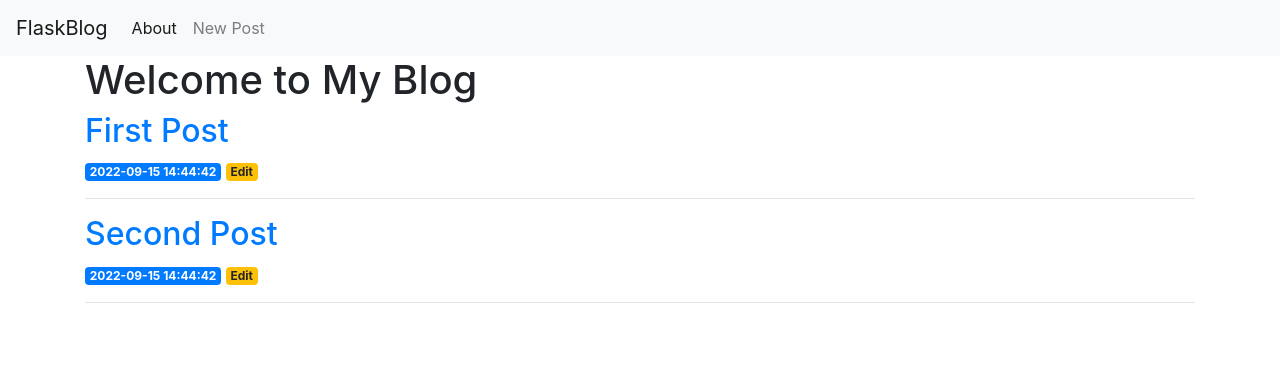
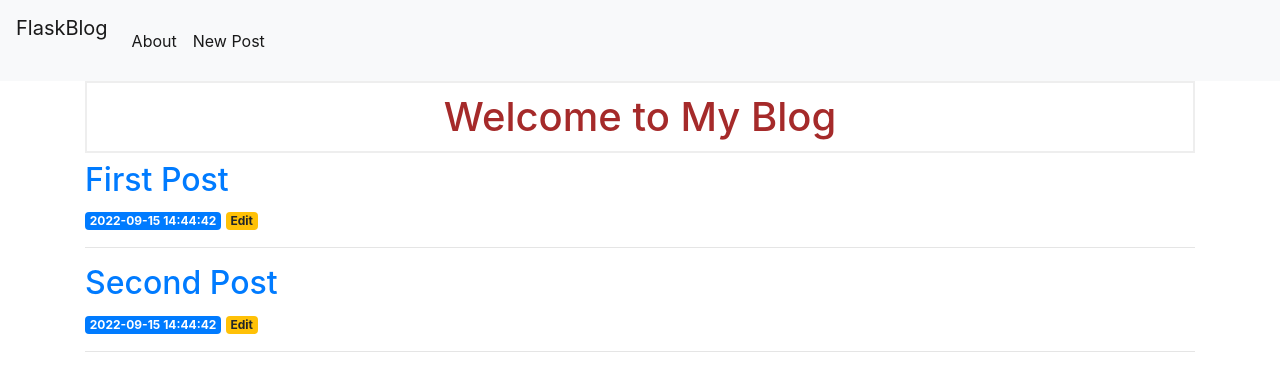
Before and after one commit to cce2955/flask-development, a Flask app: page / in a window 1280 px wide. Shown: the top 391 px of the page. Run offline with Flask 2, Linux system fonts and the light colour scheme; data comes from the database, SQL or seed files in the repository; some libraries are stand-ins or nearby versions.

Commit message:
navbar fluff

```diff
--- a/static/css/style.css
+++ b/static/css/style.css
@@ -1,6 +1,19 @@
+.show:hover+.hide {
+    display: block;
+    color: blue;
+}
+
+.hide {
+    display: none;
+}
+
 h1 {
     border: 2px #eee solid;
     color: brown;
     text-align: center;
     padding: 10px;
 }
+
+.resize {
+    height: 65px;
+}
--- a/templates/base.html
+++ b/templates/base.html
@@ -15,12 +15,13 @@
 			integrity="sha384-ggOyR0iXCbMQv3Xipma34MD+dH/1fQ784/j6cY/iJTQUOhcWr7x9JvoRxT2MZw1T"
 			crossorigin="anonymous"
 		/>
+		<link rel="stylesheet" type="text/css" href="static/css/style.css" />
 
 		<title>{% block title %} {% endblock %}</title>
 	</head>
 	<body>
 		<nav class="navbar navbar-expand-md navbar-light bg-light">
-			<a class="navbar-brand" href="{{ url_for('index')}}">FlaskBlog</a>
+			<a class="navbar-brand resize" href="{{ url_for('index')}}">FlaskBlog</a>
 			<button
 				class="navbar-toggler"
 				type="button"
@@ -35,10 +36,12 @@
 			<div class="collapse navbar-collapse" id="navbarNav">
 				<ul class="navbar-nav">
 					<li class="nav-item active">
-						<a class="nav-link" href="#">About</a>
+						<a class="nav-link show" href="#"> About </a>
+						<div class="hide">Learn about me</div>
 					</li>
 					<li class="nav-item">
-						<a class="nav-link" href="{{url_for('create')}}">New Post</a>
+						<a class="nav-link show" href="{{url_for('create')}}">New Post</a>
+						<div class="hide">Create a new post to place on the website</div>
 					</li>
 				</ul>
 			</div>
```
